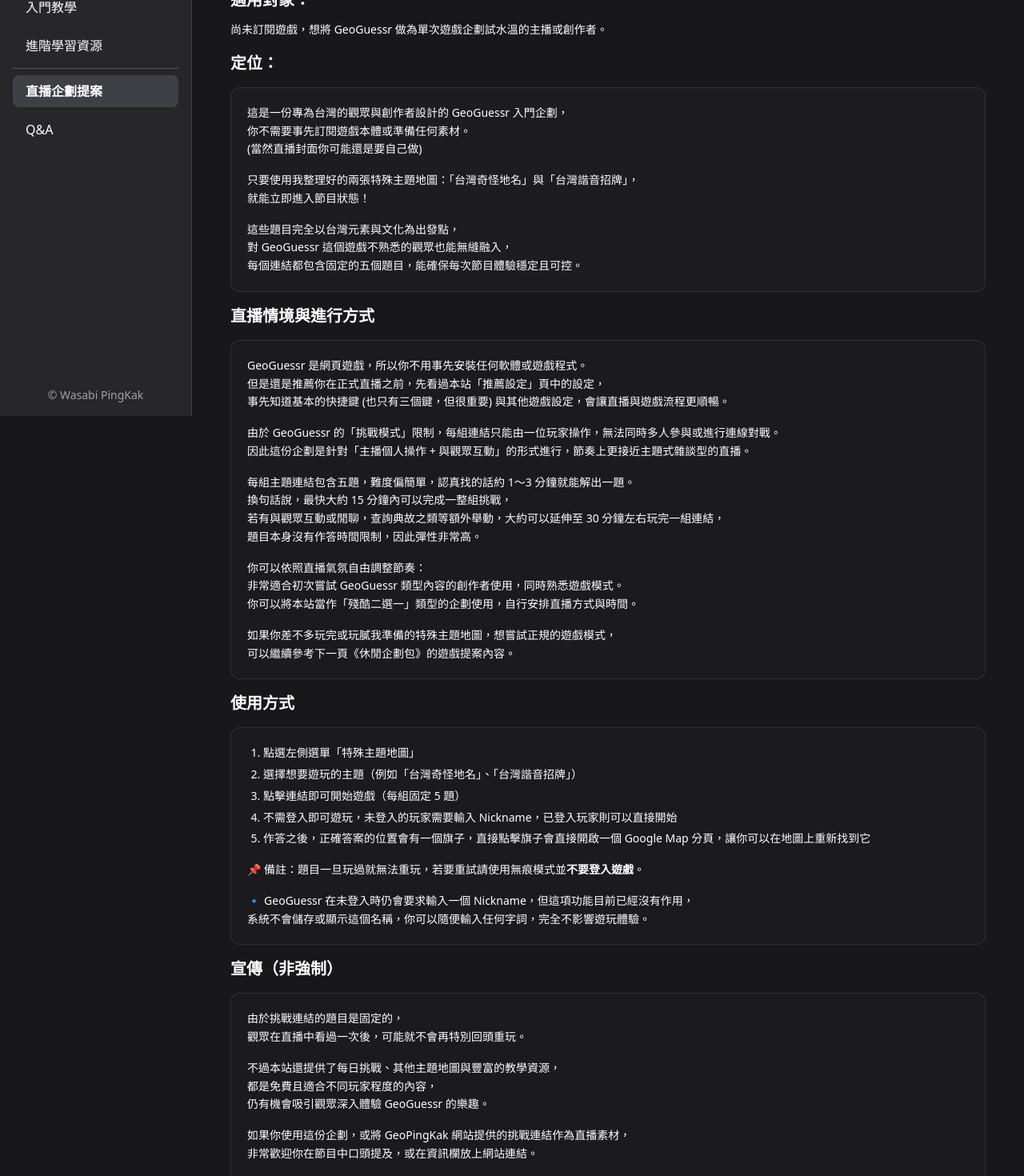
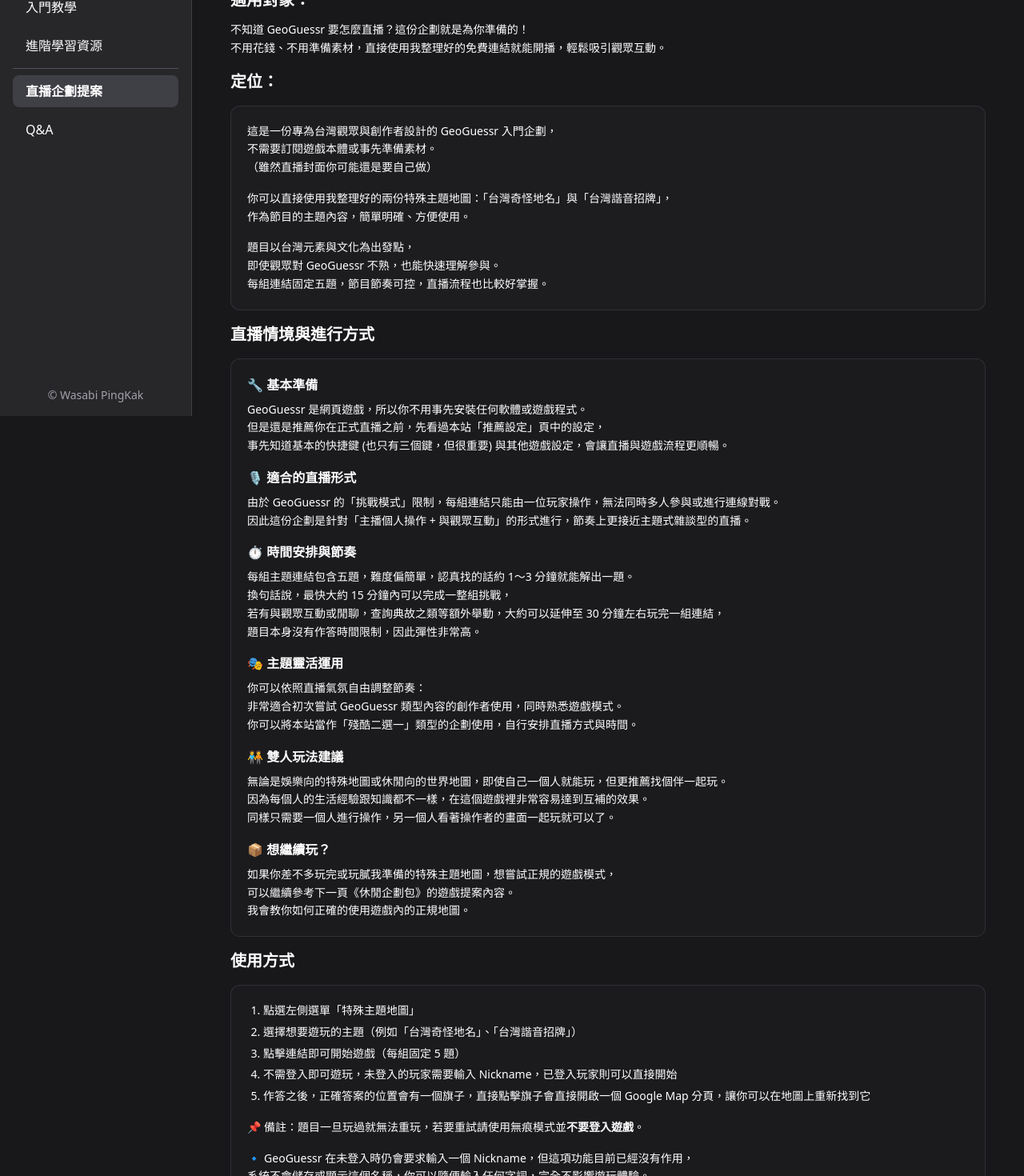
Before and after one commit to WasabiPingKak/GeoPingKak, a Next.js app in the folder frontend/: page /show-proposals in a window 1280 px wide. Shown: the part 280-1750 px from the top of the page at 80% size. Built offline with nearby package versions, Linux system fonts and the light colour scheme.

Commit message:
Revise proposal description

```diff
--- a/frontend/components/proposals/EntertainmentProposalTab.tsx
+++ b/frontend/components/proposals/EntertainmentProposalTab.tsx
@@ -11,8 +11,10 @@
       {/* 適用對象 */}
       <section className="space-y-3">
         <h3 className="text-xl font-semibold text-white">適用對象：</h3>
-        <p className="text-sm text-muted-foreground leading-relaxed">
-          尚未訂閱遊戲，想將 GeoGuessr 做為單次遊戲企劃試水溫的主播或創作者。
+        <p className="text-muted-foreground text-sm leading-relaxed">
+          不知道 GeoGuessr 要怎麼直播？這份企劃就是為你準備的！
+          <br />
+          不用花錢、不用準備素材，直接使用我整理好的免費連結就能開播，輕鬆吸引觀眾互動。
         </p>
       </section>
 
@@ -20,20 +22,24 @@
       <h3 className="text-xl font-semibold text-white mb-3">定位：</h3>
       <section className="rounded-xl border border-zinc-700/60 bg-zinc-800/40 p-4 md:p-5">
         <div className="space-y-4 text-sm text-muted-foreground leading-relaxed">
+
           <p>
-            這是一份專為台灣的觀眾與創作者設計的 GeoGuessr 入門企劃，<br />
-            你不需要事先訂閱遊戲本體或準備任何素材。<br />
-            (當然直播封面你可能還是要自己做)<br />
+            這是一份專為台灣觀眾與創作者設計的 GeoGuessr 入門企劃，<br />
+            不需要訂閱遊戲本體或事先準備素材。<br />
+            （雖然直播封面你可能還是要自己做）
           </p>
+
           <p>
-            只要使用我整理好的兩張特殊主題地圖：「台灣奇怪地名」與「台灣諧音招牌」，<br />
-            就能立即進入節目狀態！
+            你可以直接使用我整理好的兩份特殊主題地圖：「台灣奇怪地名」與「台灣諧音招牌」，<br />
+            作為節目的主題內容，簡單明確、方便使用。
           </p>
+
           <p>
-            這些題目完全以台灣元素與文化為出發點，<br />
-            對 GeoGuessr 這個遊戲不熟悉的觀眾也能無縫融入，<br />
-            每個連結都包含固定的五個題目，能確保每次節目體驗穩定且可控。
+            題目以台灣元素與文化為出發點，<br />
+            即使觀眾對 GeoGuessr 不熟，也能快速理解參與。<br />
+            每組連結固定五題，節目節奏可控，直播流程也比較好掌握。
           </p>
+
         </div>
       </section>
 
@@ -41,32 +47,64 @@
       <h2 className="text-xl font-semibold text-white mb-3">直播情境與進行方式</h2>
       <section className="rounded-xl border border-zinc-700/60 bg-zinc-800/30 p-4 md:p-5">
         <div className="space-y-4 text-sm text-muted-foreground leading-relaxed">
+
+          <div className="space-y-2">
+            <h3 className="text-base font-semibold text-white">🔧 基本準備</h3>
             <p>
               GeoGuessr 是網頁遊戲，所以你不用事先安裝任何軟體或遊戲程式。<br />
               但是還是推薦你在正式直播之前，先看過本站「推薦設定」頁中的設定，<br />
               事先知道基本的快捷鍵 (也只有三個鍵，但很重要) 與其他遊戲設定，會讓直播與遊戲流程更順暢。
             </p>
+          </div>
+
+          <div className="space-y-2">
+            <h3 className="text-base font-semibold text-white">🎙️ 適合的直播形式</h3>
             <p>
               由於 GeoGuessr 的「挑戰模式」限制，每組連結只能由一位玩家操作，無法同時多人參與或進行連線對戰。<br />
               因此這份企劃是針對「主播個人操作 + 與觀眾互動」的形式進行，節奏上更接近主題式雜談型的直播。
             </p>
+          </div>
+
+          <div className="space-y-2">
+            <h3 className="text-base font-semibold text-white">⏱️ 時間安排與節奏</h3>
             <p>
               每組主題連結包含五題，難度偏簡單，認真找的話約 1～3 分鐘就能解出一題。<br />
               換句話說，最快大約 15 分鐘內可以完成一整組挑戰，<br />
               若有與觀眾互動或閒聊，查詢典故之類等額外舉動，大約可以延伸至 30 分鐘左右玩完一組連結，<br />
               題目本身沒有作答時間限制，因此彈性非常高。
             </p>
+          </div>
+
+          <div className="space-y-2">
+            <h3 className="text-base font-semibold text-white">🎭 主題靈活運用</h3>
             <p>
               你可以依照直播氣氛自由調整節奏：<br />
               非常適合初次嘗試 GeoGuessr 類型內容的創作者使用，同時熟悉遊戲模式。<br />
               你可以將本站當作「殘酷二選一」類型的企劃使用，自行安排直播方式與時間。
             </p>
+          </div>
+
+          <div className="space-y-2">
+            <h3 className="text-base font-semibold text-white">🧑‍🤝‍🧑 雙人玩法建議</h3>
+            <p>
+              無論是娛樂向的特殊地圖或休閒向的世界地圖，即使自己一個人就能玩，但更推薦找個伴一起玩。<br />
+              因為每個人的生活經驗跟知識都不一樣，在這個遊戲裡非常容易達到互補的效果。<br />
+              同樣只需要一個人進行操作，另一個人看著操作者的畫面一起玩就可以了。
+            </p>
+          </div>
+
+          <div className="space-y-2">
+            <h3 className="text-base font-semibold text-white">📦 想繼續玩？</h3>
             <p>
               如果你差不多玩完或玩膩我準備的特殊主題地圖，想嘗試正規的遊戲模式，<br />
-            可以繼續參考下一頁《休閒企劃包》的遊戲提案內容。
+              可以繼續參考下一頁《休閒企劃包》的遊戲提案內容。<br />
+              我會教你如何正確的使用遊戲內的正規地圖。
             </p>
           </div>
+
+        </div>
       </section>
+
 
       {/* 使用方式 */}
       <h2 className="text-xl font-semibold text-white mb-3">使用方式</h2>
@@ -92,25 +130,26 @@
       <h2 className="text-xl font-semibold text-white mb-3">宣傳（非強制）</h2>
       <section className="rounded-xl border border-zinc-700/60 bg-zinc-800/30 p-4 md:p-5">
         <div className="space-y-4 text-sm text-muted-foreground leading-relaxed">
+
+          <p>
+            這些挑戰連結與教學資源都是我整理並免費公開的，<br />
+            若你覺得有幫助，也歡迎在直播中提及網站，或在資訊欄附上連結。<br />
+            雖非強制，但能讓更多人認識 GeoGuessr，我會非常感謝你的支持。
+          </p>
+
           <p>
             由於挑戰連結的題目是固定的，<br />
             觀眾在直播中看過一次後，可能就不會再特別回頭重玩。
           </p>
+
           <p>
-            不過本站還提供了每日挑戰、其他主題地圖與豐富的教學資源，<br />
-            都是免費且適合不同玩家程度的內容，<br />
-            仍有機會吸引觀眾深入體驗 GeoGuessr 的樂趣。
+            不過本站還提供每日挑戰、其他主題地圖與教學資源，<br />
+            仍有機會吸引觀眾進一步體驗 GeoGuessr 的樂趣。
           </p>
-          <p>
-            如果你使用這份企劃，或將 GeoPingKak 網站提供的挑戰連結作為直播素材，<br />
-            非常歡迎你在節目中口頭提及，或在資訊欄放上網站連結。
-          </p>
-          <p>
-            雖然這並非強制要求，但對我推廣 GeoGuessr、讓更多人認識這個遊戲會有很大的幫助。<br />
-            無論是簡單一句介紹，還是附上引用來源，我都會由衷感謝你的支持。
-          </p>
+
         </div>
       </section>
+
 
       {/* 限制與注意事項 */}
       <h2 className="text-xl font-semibold text-white mb-3">限制與注意事項</h2>
```
Lines whose indentation alone changed are shown as unchanged.
